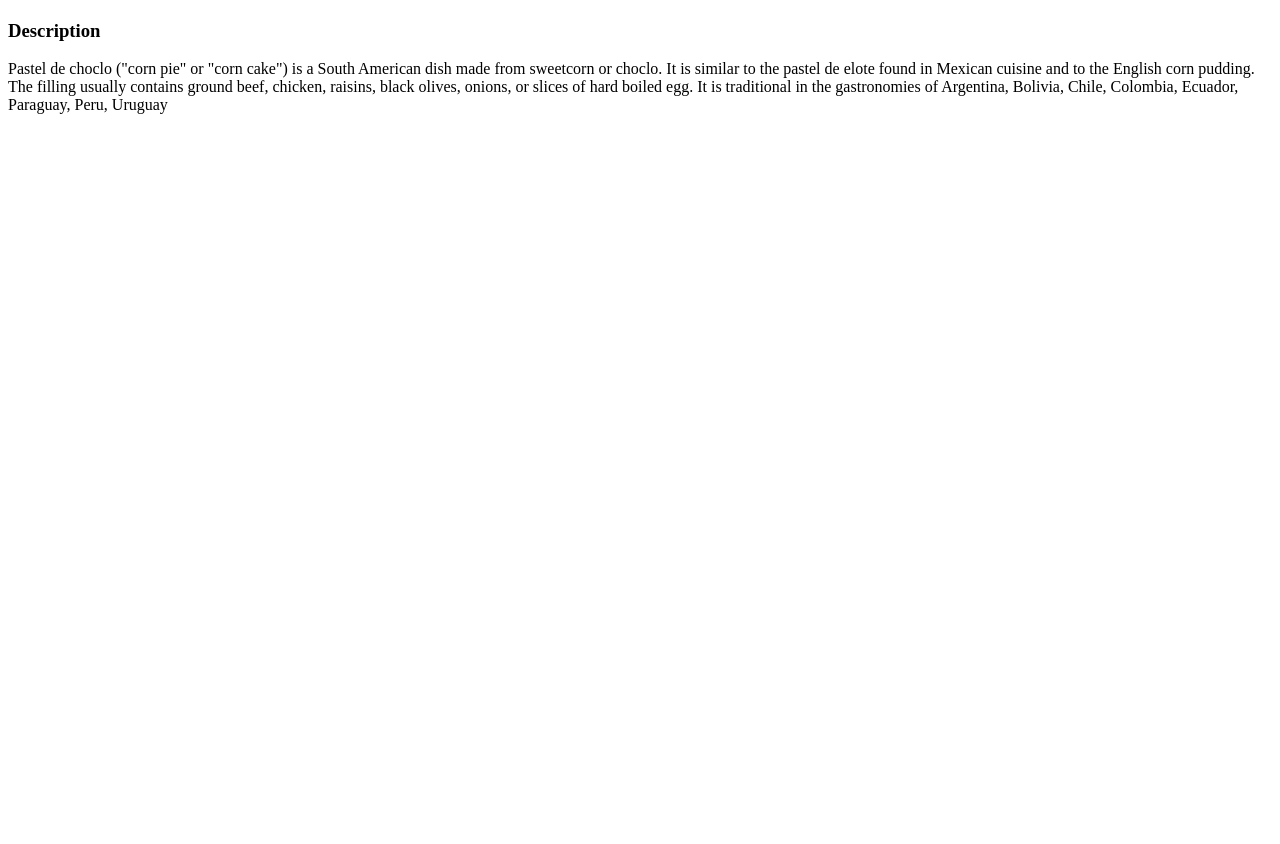
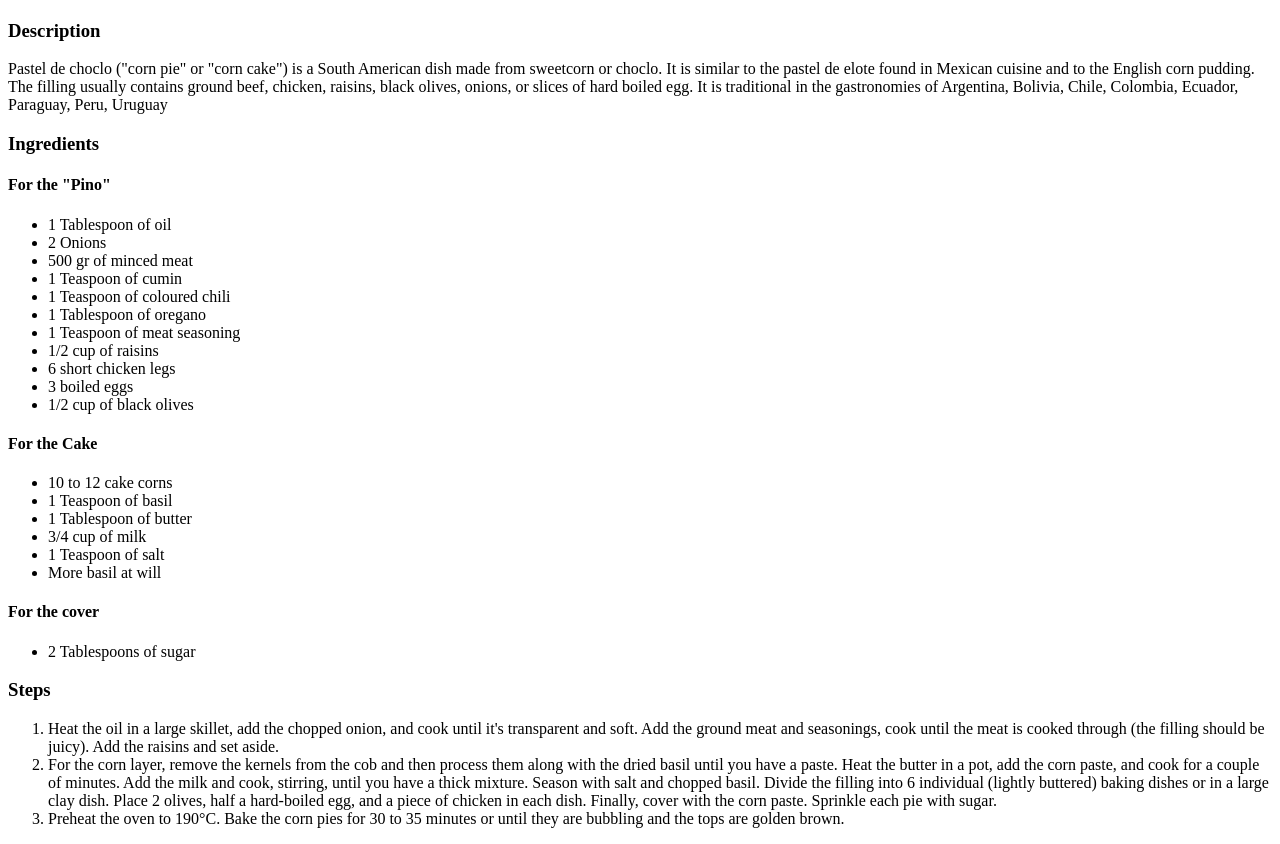
Before and after one commit to VCCCode/odin-recipes, a plain HTML site: page recipes/pastel-de-choclo.html in a window 1280 px wide. Shown: the part 361-1205 px from the top of the page. Before the commit the page ends 800 px from the top, so only its background shows below. Drawn offline with Linux system fonts and the light colour scheme.

Commit message:
Add main content of the page

```diff
--- a/recipes/pastel-de-choclo.html
+++ b/recipes/pastel-de-choclo.html
@@ -10,6 +10,39 @@
     <img src="../pics/pastel-de-choclo.jpg" alt="Pastel de Choclo being grabed with a spoon" height="278px" width="417px">
     <h3>Description</h3>
     <p>Pastel de choclo ("corn pie" or "corn cake") is a South American dish made from sweetcorn or choclo. It is similar to the pastel de elote found in Mexican cuisine and to the English corn pudding. The filling usually contains ground beef, chicken, raisins, black olives, onions, or slices of hard boiled egg. It is traditional in the gastronomies of Argentina, Bolivia, Chile, Colombia, Ecuador, Paraguay, Peru, Uruguay</p>
-
+    <h3>Ingredients</h3>
+    <h4>For the "Pino"</h4>
+    <ul>
+        <li>1 Tablespoon of oil</li>
+        <li>2 Onions</li>
+        <li>500 gr of minced meat</li>
+        <li>1 Teaspoon of cumin</li>
+        <li>1 Teaspoon of coloured chili</li>
+        <li>1 Tablespoon of oregano</li>
+        <li>1 Teaspoon of meat seasoning</li>
+        <li>1/2 cup of raisins</li>
+        <li>6 short chicken legs</li>
+        <li>3 boiled eggs</li>
+        <li>1/2 cup of black olives</li>
+    </ul>
+    <h4>For the Cake</h4>
+    <ul>
+        <li>10 to 12 cake corns</li>
+        <li>1 Teaspoon of basil</li>
+        <li>1 Tablespoon of butter</li>
+        <li>3/4 cup of milk</li>
+        <li>1 Teaspoon of salt</li>
+        <li>More basil at will</li>
+    </ul>
+    <h4>For the cover</h4>
+    <ul>
+        <li>2 Tablespoons of sugar</li>
+    </ul>
+    <h3>Steps</h3>
+    <ol>
+        <li>Heat the oil in a large skillet, add the chopped onion, and cook until it's transparent and soft. Add the ground meat and seasonings, cook until the meat is cooked through (the filling should be juicy). Add the raisins and set aside.</li>
+        <li>For the corn layer, remove the kernels from the cob and then process them along with the dried basil until you have a paste. Heat the butter in a pot, add the corn paste, and cook for a couple of minutes. Add the milk and cook, stirring, until you have a thick mixture. Season with salt and chopped basil. Divide the filling into 6 individual (lightly buttered) baking dishes or in a large clay dish. Place 2 olives, half a hard-boiled egg, and a piece of chicken in each dish. Finally, cover with the corn paste. Sprinkle each pie with sugar.</li>
+        <li>Preheat the oven to 190°C. Bake the corn pies for 30 to 35 minutes or until they are bubbling and the tops are golden brown.</li>
+    </ol>
 </body>
 </html>
```
